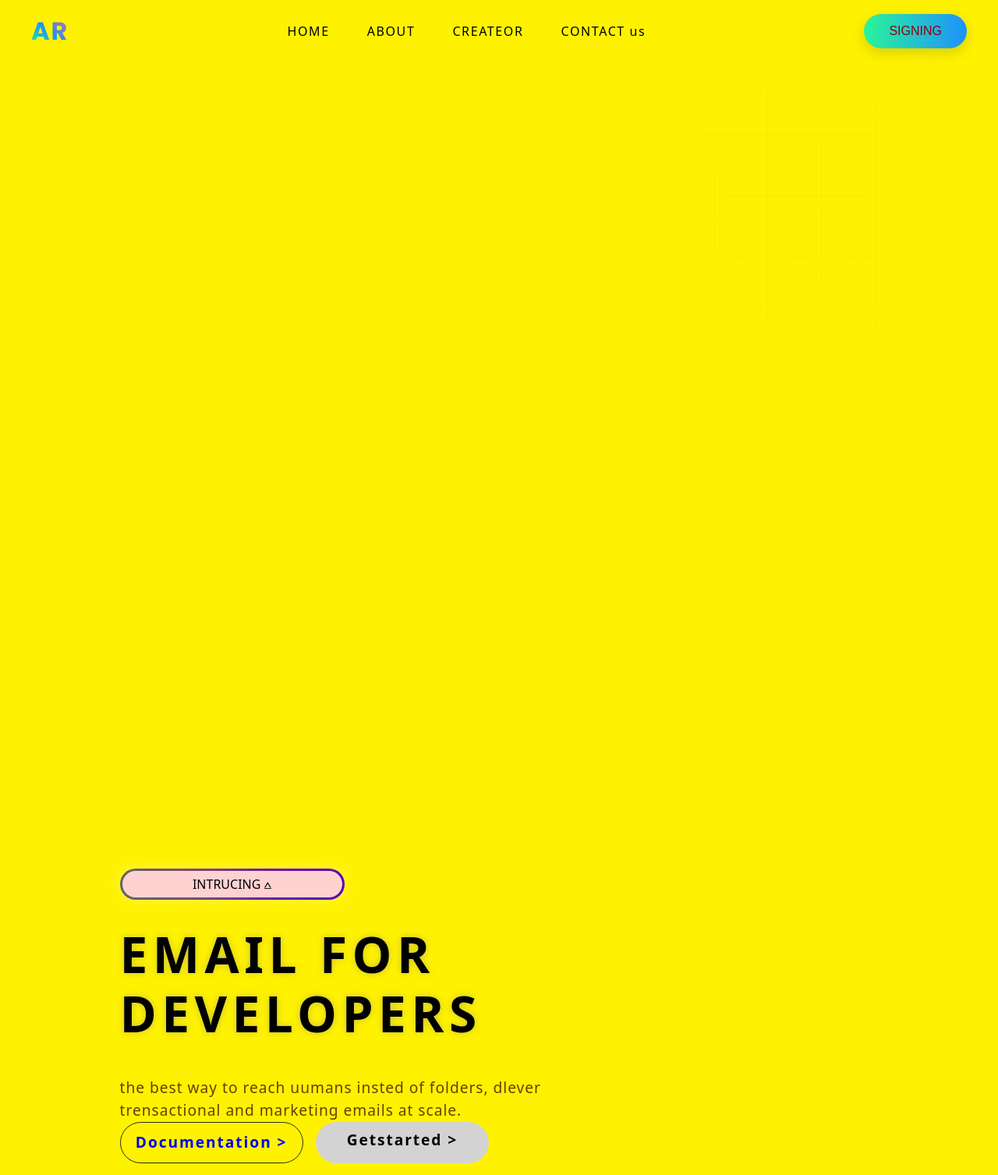
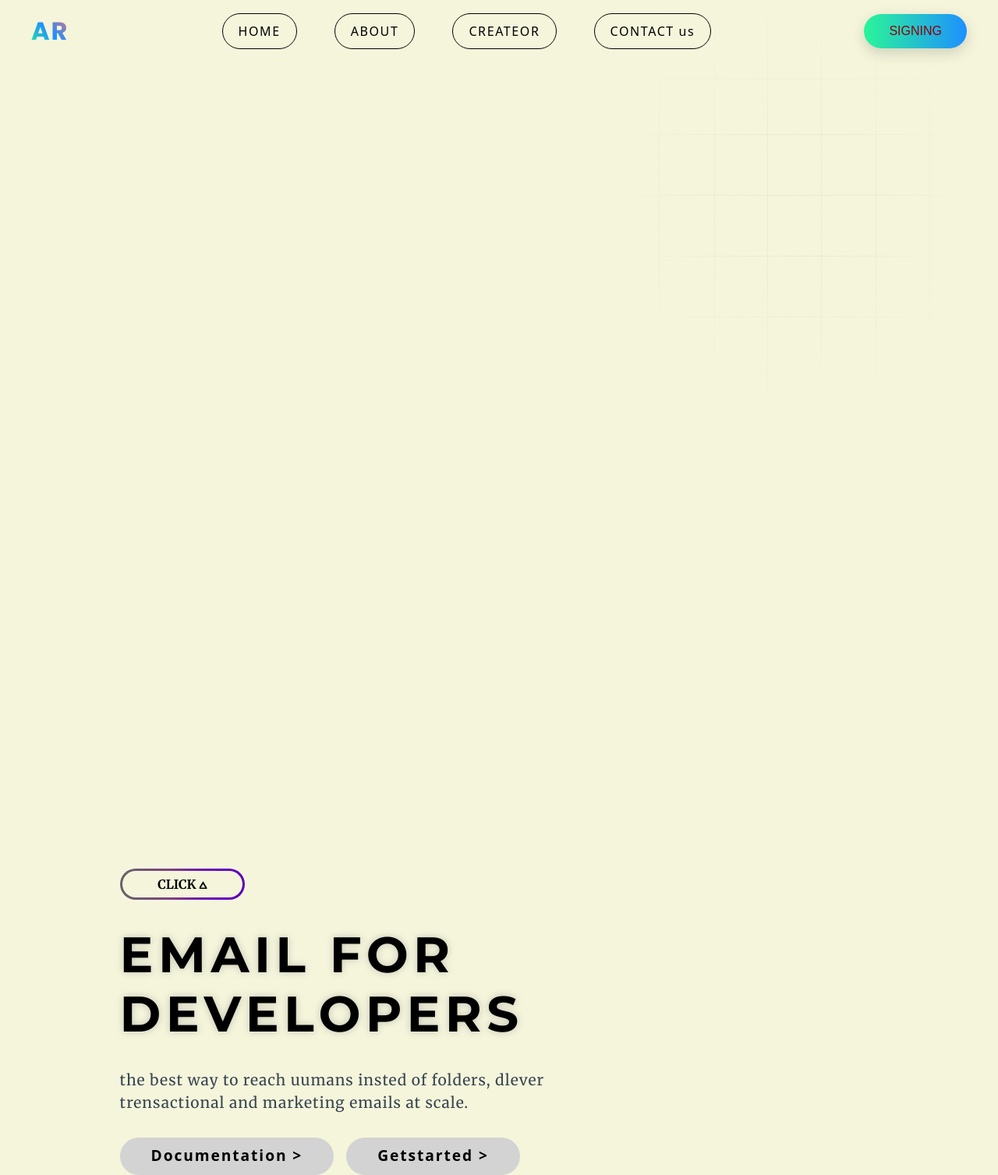
Before and after one commit to arinavmorkal-neo/neo-website, a website: page index.html in a window 1280 px wide. Shown: the whole page at 78% size. Drawn offline with Linux system fonts and the light colour scheme; some packages are replaced by stand-ins of ours; a script that the page names is missing.

```diff
--- a/index.html
+++ b/index.html
@@ -35,7 +35,7 @@
         <main>
             <div class="content">
                 <div class="tag-box">
-                    <div class="tag">INTRUCING &wedbar;</div>
+                    <div class="tag">CLICK &wedbar;</div>
                 </div>
 
                 <h1> EMAIL FOR<br>DEVELOPERS</h1>
@@ -52,7 +52,7 @@
             </div>
         </main>
 
-       <spline-viewer class="robot" url="https://prod.spline.design/pXiMEdgPTuMzICBi/scene.splinecode"></spline-viewer>
+       <!-- <spline-viewer class="robot" url="https://prod.spline.design/pXiMEdgPTuMzICBi/scene.splinecode"></spline-viewer> -->
 
 
     </div>
--- a/styles.css
+++ b/styles.css
@@ -1,6 +1,6 @@
 @import url('https://fonts.googleapis.com/css2?family=Poppins:wght@700&family=Pacifico&display=swap');
-
-
+@import url('https://fonts.googleapis.com/css2?family=Montserrat:wght@400;500;600;700&display=swap');
+@import url('https://fonts.googleapis.com/css2?family=Merriweather:wght@300;400;700;900&display=swap');
 * {
 margin: 0;
 padding: 0;
@@ -11,7 +11,7 @@
     font-family:system-ui, -apple-system, BlinkMacSystemFont, 'Segoe UI',
      Roboto, Oxygen, Ubuntu, Cantarell, 'Open Sans', 'Helvetica Neue',
      sans-serif ;
-    background-color: #fff200;
+    background-color: #F5F5DC;
     color: #000000;
     min-height: 100vh;
     line-height: 1.5;
@@ -94,7 +94,7 @@
           margin: 0;
           font-size: 3rem;
           font-weight: 300;
-          color: #4f00009f;
+          color: #010B13;
         }
 nav {
      display: flex;
@@ -107,10 +107,16 @@
     letter-spacing: 0.1rem;
     transition: color 0.2s ease;
     text-decoration: none;
-    color: inherit;
+    background-color:#F5F5DC;
+    color: #010B13 solid;
+    border: 1px solid #000000;
+    padding: 10px 20px;
+    border-radius: 30px;
+
 }
 nav a:hover{
     color: #552500;
+    background-color: rgb(255, 210, 210);
 }
 
 .btn-signing {
@@ -155,7 +161,7 @@
 
 .tag-box{
     position: relative;
-    width: 18rem;
+    width: 10rem;
     height: 2.5rem;
     border-radius: 50px;
     background: linear-gradient(to right, #656566,
@@ -173,7 +179,9 @@
 .tag-box .tag{
     position: absolute;
     inset: 3px 3px 3px 3px;
-    background-color: rgb(255, 210, 210);
+    font-family: 'Merriweather', serif;
+     font-weight: 600;
+    background-color: #F5F5DC;
     border-radius: 50px;
     display: flex;
     align-items: center;
@@ -182,6 +190,7 @@
     cursor: pointer;
 }
 .tag-box .tag:hover{
+    background-color: rgb(255, 210, 210);
     color: #5300a0;
 }
 .content h1 {
@@ -191,13 +200,18 @@
     margin: 2rem 0;
     line-height: 1.2;
     text-shadow: 0 0 10px rgba(128, 128, 128, 0.418);
+    font-family:  'Montserrat', sans-serif;
+    font-weight: 700; /* Bold */
 }
 .description{
-padding-top: 10px;
+/* padding-top: 10px; */
+padding-bottom: 30px;
 font-size: 1.2rem;
 letter-spacing: 0.05em;
 max-width: 35rem;
-color: rgba(49, 0, 0, 0.744);
+color: #36454F;
+font-family: 'Merriweather', serif;
+  font-weight: 400;
 }
 
 .buttons {
@@ -206,18 +220,19 @@
 }
 
 .btn-get-started{
-    text-decoration: none;
-    border: 1px solid #2a2a2a;
-    padding: 0.7rem 1.2rem;
+   text-decoration: none;
+    background-color: lightgray;
+    color: black;
+    padding: 0.6rem 2.5rem;
     border-radius: 50px;
     font-size: 1.2rem;
     font-weight: 600;
     letter-spacing: 0.1em;
-    transition: background-colour 0.2s ease;
+    transition: background-color 0.2s ease;
 }
 
 .btn-get-started:hover{
-    background-color: #1a1a1a;
+    background-color: gray;
 }
 
 .btn-signing-main {
```
Also changed, not shown: node.js (+36 -0 lines), package.json (added, +23 -0 lines), 1 other file.
